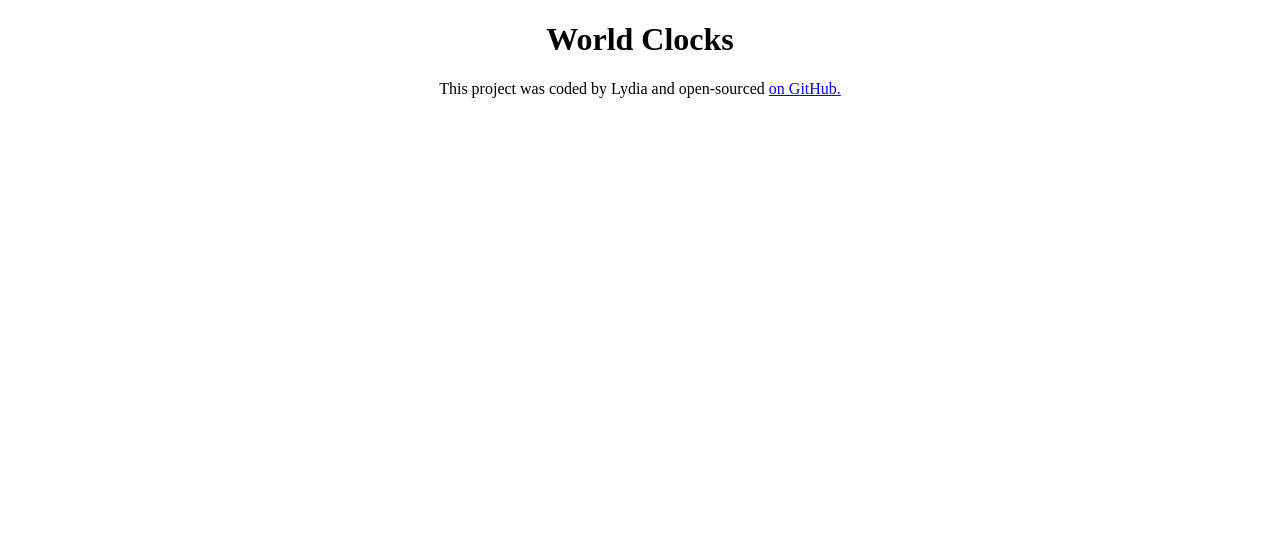
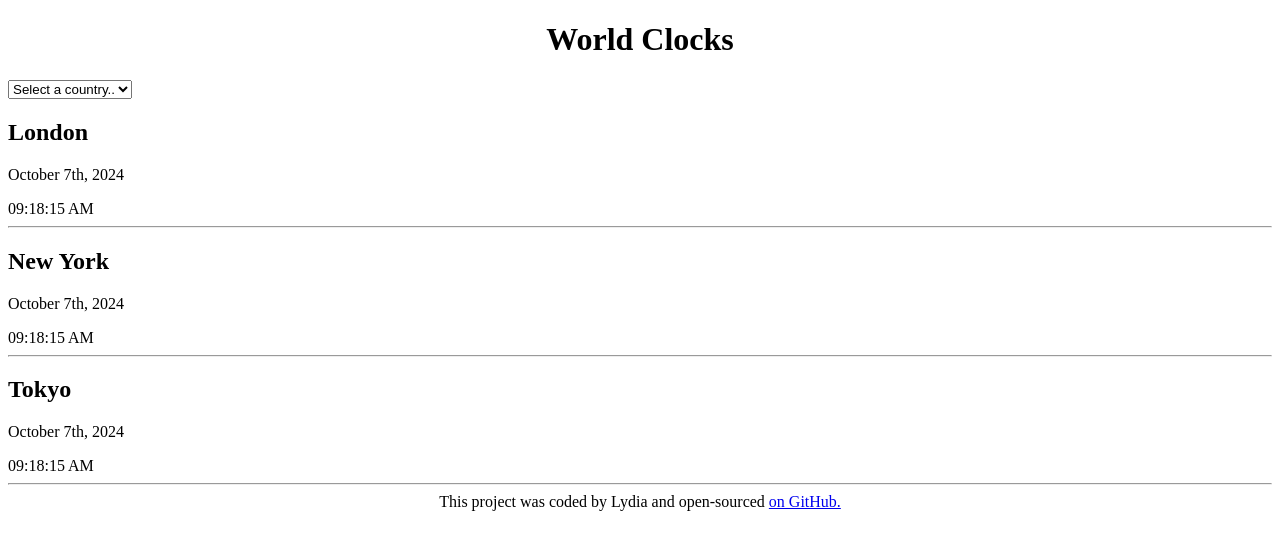
Before and after one commit to Lydia-ma-sketch/world-clock, a plain HTML site: page index.html in a window 1280 px wide. Drawn offline with Linux system fonts and the light colour scheme.

Commit message:
Added basic html

```diff
--- a/index.html
+++ b/index.html
@@ -7,7 +7,35 @@
     <title>World Clock - Lydia</title>
   </head>
   <body>
-    <h1>World Clocks</h1>
+    <main>
+      <h1>World Clocks</h1>
+      <section>
+        <select name="" id="">
+          <option value="">Select a country..</option>
+          <option value="">London</option>
+          <option value="">New York</option>
+          <option value="">Tokyo</option>
+        </select>
+      </section>
+      <section>
+        <h2>London</h2>
+        <p class="date">October 7th, 2024</p>
+        <div class="time">09:18:15 AM</div>
+        <hr />
+      </section>
+      <section>
+        <h2>New York</h2>
+        <p class="date">October 7th, 2024</p>
+        <div class="time">09:18:15 AM</div>
+        <hr />
+      </section>
+      <section>
+        <h2>Tokyo</h2>
+        <p class="date">October 7th, 2024</p>
+        <div class="time">09:18:15 AM</div>
+        <hr />
+      </section>
+    </main>
     <footer>
       This project was coded by Lydia and open-sourced
       <a href="https://github.com/Lydia-ma-sketch/world-clock" target="_blank"
```
